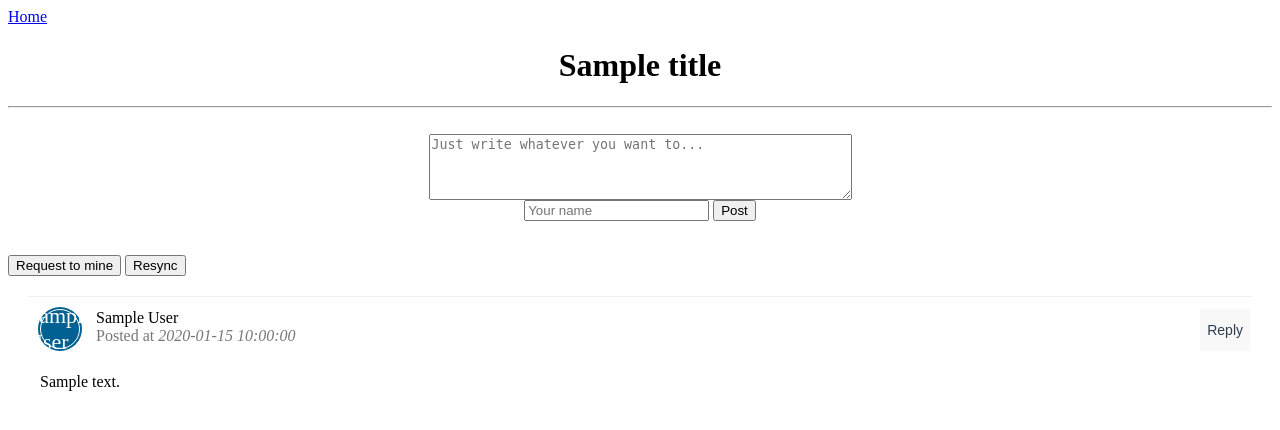
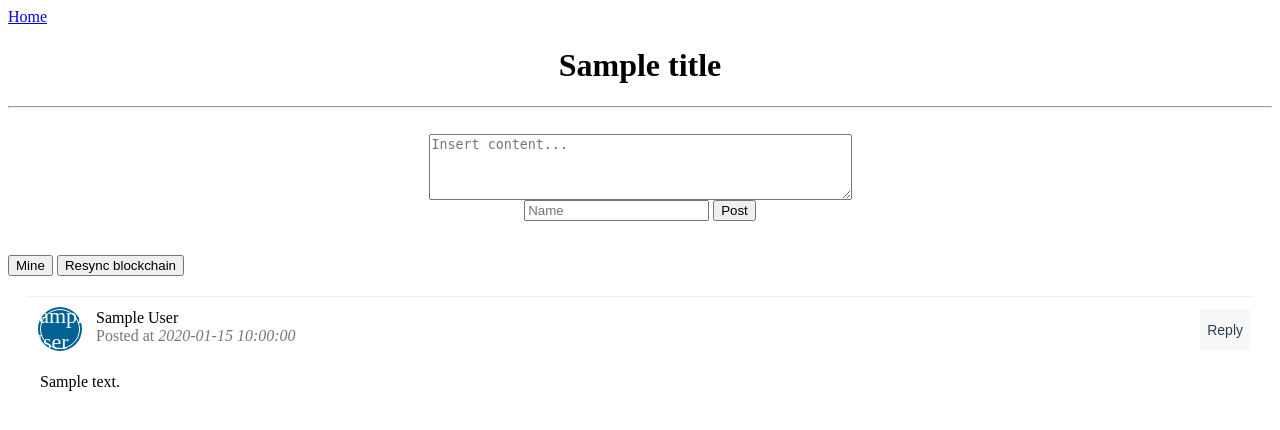
Before and after one commit to ptv1p3r/blockchain, a Flask app: template templates/index.html in a window 1280 px wide. Shown: the top 430 px of the page. Run offline with Flask 2, Linux system fonts and the light colour scheme; the template is opened without the code that fills it: most values are stand-ins (such as "Sample title", 1, 10 or a date in 2020).

Commit message:
several fixes

```diff
--- a/app.py
+++ b/app.py
@@ -51,8 +51,6 @@ def index():
                            posts=posts,
                            node_address=CONNECTED_NODE_ADDRESS,
                            readable_time=timestamp_to_string)
-
-    # return "ISMAT 2020 Computação Distribuida : BlockChain Node" + ' {0:%Y-%m-%d %H:%M:%S}'.format(datetime.datetime.now())
 
 
 @app.route('/submit', methods=['POST'])
--- a/templates/index.html
+++ b/templates/index.html
@@ -6,17 +6,17 @@
 
 	<center>
 	<form action="/submit" id="textform" method="post">
-	    <textarea name="content" rows="4" cols="50" placeholder="Just write whatever you want to..."></textarea>
+	    <textarea name="content" rows="4" cols="50" placeholder="Insert content..."></textarea>
 	    <br>
-	    <input type="text" name="author" placeholder="Your name">
+	    <input type="text" name="author" placeholder="Name">
 	    <input type="submit" value="Post">
 	</form>
 	</center>
 
 	<br>
 
-	<a href="{{node_address}}/mine" target="_blank"><button>Request to mine</button></a>
-	<a href="/"><button>Resync</button></a>
+	<a href="{{node_address}}/mine" target="_blank"><button>Mine</button></a>
+	<a href="/"><button>Resync blockchain</button></a>
 
 	<div style="margin: 20px;">
 
```
